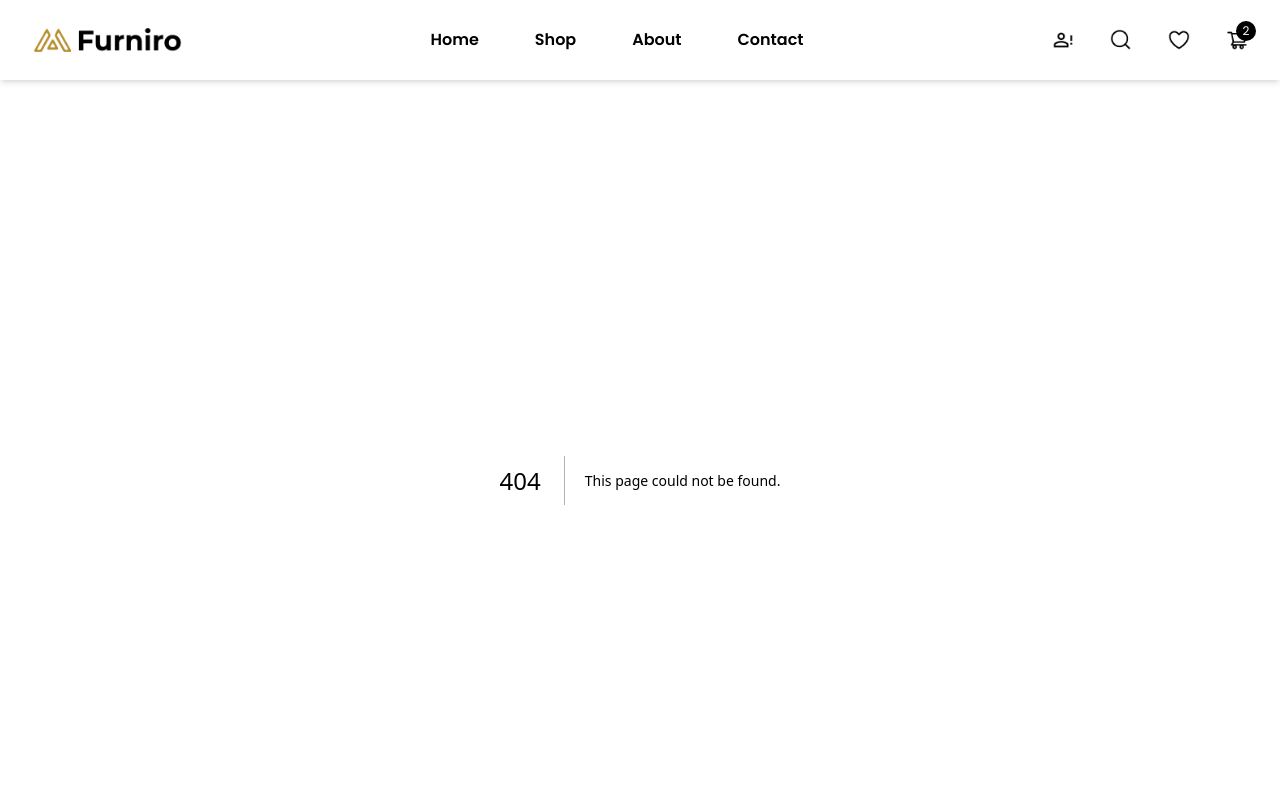
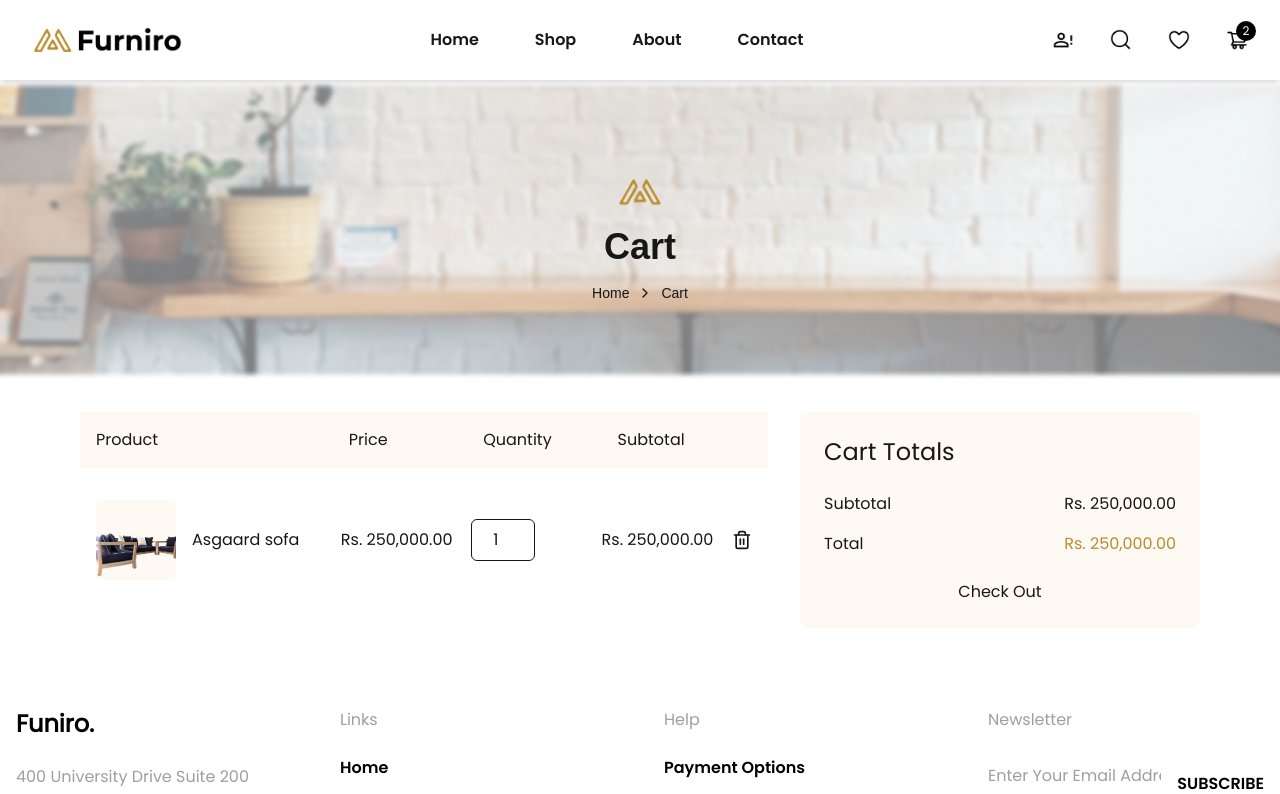
Before and after one commit to codeWithHak/marketplace-hackathon-q2, a Next.js app: page /cart in a window 1280 px wide. Before the commit this address had no page. Shown: the top 794 px of the page. Built offline with nearby package versions, Linux system fonts and the light colour scheme.

Commit message:
error fixing 3

```diff
--- /dev/null
+++ b/src/app/cart/page.tsx
@@ -0,0 +1,103 @@
+import Image from 'next/image'
+import { ChevronRight, Trash2 } from 'lucide-react'
+import Link from 'next/link'
+
+export default function Cart() {
+  return (
+<>
+<div className="relative h-[300px] w-full">
+        <Image
+          src="/images/comparison-bg.png"
+          alt="Comparison background"
+          fill
+          className="object-cover"
+          priority
+        />
+        <div className="absolute inset-0 " />
+        <div className="absolute inset-0 flex flex-col items-center justify-center">
+          <Image
+            src="/images/logo-short.png"
+            alt="Logo"
+            width={70}
+            height={70}
+            quality={100}
+            className="mb-0"
+          />
+          <h1 className="text-4xl font-semibold mb-4">Cart</h1>
+          <div className="flex items-center gap-2 text-sm">
+            <Link href="/" className="hover:underline">
+              Home
+            </Link>
+            <ChevronRight className="w-4 h-4" />
+            <span>Cart</span>
+          </div>
+        </div>
+      </div>
+    <div className="max-w-6xl mx-auto px-4 py-8 font-poppins">
+      <div className="grid grid-cols-1 lg:grid-cols-[1fr,400px] gap-8">
+        {/* Cart Items */}
+        <div className="space-y-4">
+          {/* Header */}
+          <div className="grid grid-cols-[2fr,1fr,1fr,1fr,auto] gap-4 p-4 bg-[#FFF9F3] text-sm md:text-base">
+            <div>Product</div>
+            <div>Price</div>
+            <div>Quantity</div>
+            <div>Subtotal</div>
+            <div></div>
+          </div>
+
+          {/* Cart Item */}
+          <div className="grid grid-cols-[2fr,1fr,1fr,1fr,auto] gap-4 items-center p-4">
+            <div className="flex items-center gap-4">
+              <div className="relative w-20 h-20 bg-[#FFF9F3] rounded-lg overflow-hidden">
+                <Image
+                  src="/images/sofa-black.png"
+                  alt="Asgaard sofa"
+                  fill
+                  className="object-cover"
+                  sizes="80px"
+                />
+              </div>
+              <span className="text-sm md:text-base">Asgaard sofa</span>
+            </div>
+            <div className="text-sm md:text-base">Rs. 250,000.00</div>
+            <div>
+              <input
+                type="number"
+                value="1"
+                min="1"
+                className="w-16 p-2 border rounded-md text-center text-sm md:text-base"
+              />
+            </div>
+            <div className="text-sm md:text-base">Rs. 250,000.00</div>
+            <button className="text-gray-500 hover:text-gray-700">
+              <Trash2 className="w-5 h-5" />
+            </button>
+          </div>
+        </div>
+
+        {/* Cart Totals */}
+        <div className="bg-[#FFF9F3] p-6 rounded-lg h-fit">
+          <h2 className="text-xl md:text-2xl font-medium mb-6">Cart Totals</h2>
+          <div className="space-y-4 mb-6">
+            <div className="flex justify-between items-center">
+              <span className="text-sm md:text-base">Subtotal</span>
+              <span className="text-sm md:text-base">Rs. 250,000.00</span>
+            </div>
+            <div className="flex justify-between items-center font-medium">
+              <span className="text-sm md:text-base">Total</span>
+              <span className="text-[#B88E2F] text-sm md:text-base">Rs. 250,000.00</span>
+            </div>
+          </div>
+          <button
+
+            className="w-full text-sm md:text-base"
+          >
+            Check Out
+          </button>
+        </div>
+      </div>
+    </div>
+    </>
+  )
+}
```
Also changed, not shown: public/images/brown-bin.png (added).
